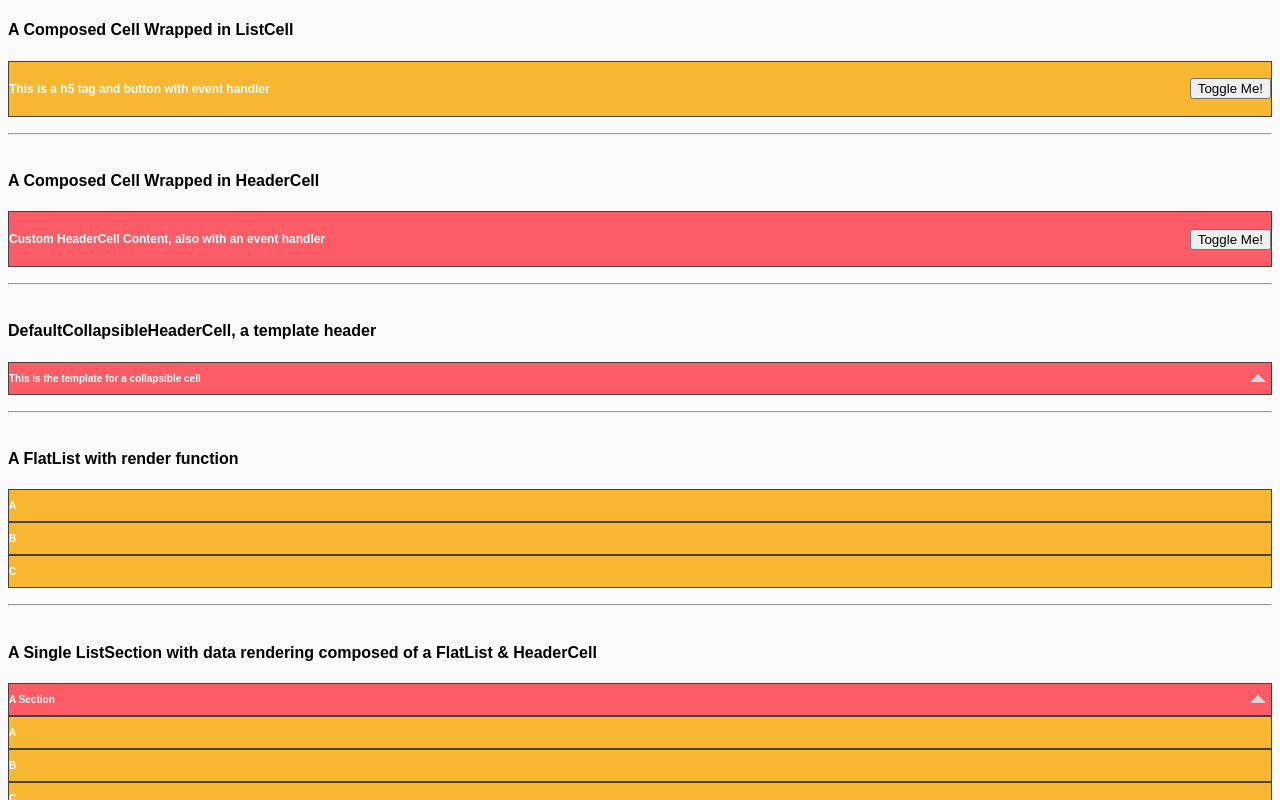
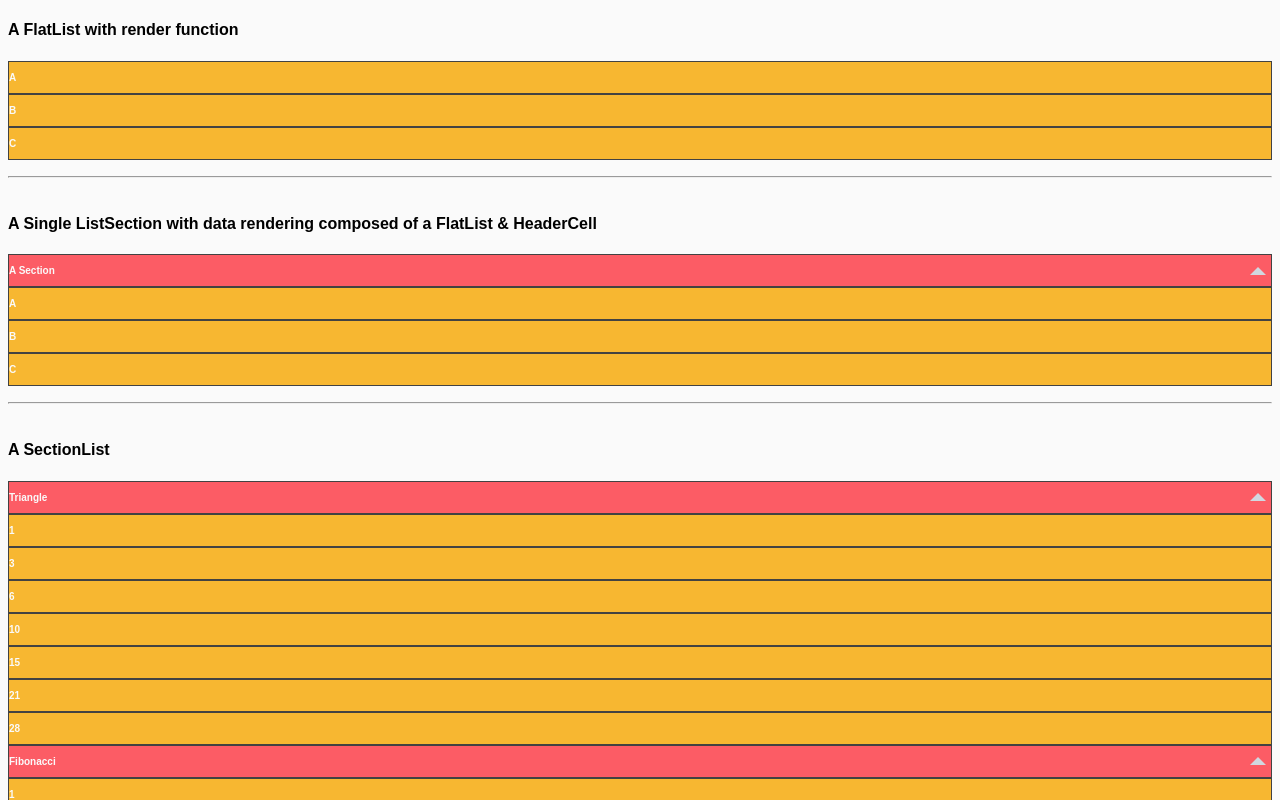
Before and after one commit to marcus-grant/collection-components, a React app: page / in a window 1280 px wide. Shown: the top 800 px of the page. Built offline with nearby package versions, Linux system fonts and the light colour scheme; the HTML template or start-up script is replaced by a standard one.

Commit message:
SectionList works as per (#7)

```diff
--- a/src/app.jsx
+++ b/src/app.jsx
@@ -7,6 +7,7 @@ import {
 import {
   FlatList,
   ListSection,
+  SectionList,
 } from './lists/lists';
 
 export default class extends React.Component {
@@ -37,27 +38,27 @@ export default class extends React.Component {
   }
 
   render() {
-    const composedCell = (
-      <ListCell>
-        <h5>This is a h5 tag and button with event handler</h5>
-        <button onClick={this.toggle}>Toggle Me!</button>
-      </ListCell>
-    );
-
-    const composedHeaderContent = [
-      <h5>Custom HeaderCell Content, also with an event handler</h5>,
-      <button onClick={this.toggle}>Toggle Me!</button>,
-    ];
-
-    const composedHeader = <HeaderCell>{composedHeaderContent}</HeaderCell>;
-
-    const defaultCollapseHeader = (
-      <DefaultCollapsibleHeaderCell
-        text="This is the template for a collapsible cell"
-        isCollapsed={this.state.defaultHeaderIsCollapsed}
-        onClick={this.collapseTestHeader}
-      />
-    );
+    // const composedCell = (
+    //   <ListCell>
+    //     <h5>This is a h5 tag and button with event handler</h5>
+    //     <button onClick={this.toggle}>Toggle Me!</button>
+    //   </ListCell>
+    // );
+    //
+    // const composedHeaderContent = [
+    //   <h5>Custom HeaderCell Content, also with an event handler</h5>,
+    //   <button onClick={this.toggle}>Toggle Me!</button>,
+    // ];
+    //
+    // const composedHeader = <HeaderCell>{composedHeaderContent}</HeaderCell>;
+    //
+    // const defaultCollapseHeader = (
+    //   <DefaultCollapsibleHeaderCell
+    //     text="This is the template for a collapsible cell"
+    //     isCollapsed={this.state.defaultHeaderIsCollapsed}
+    //     onClick={this.collapseTestHeader}
+    //   />
+    // );
 
     const flatList = (
       <FlatList
@@ -76,12 +77,29 @@ export default class extends React.Component {
             onClick={onClick}
           />
         )}
-        cellRenderer={sectionData => (
-          <FlatList
-            listData={sectionData.data}
-            cellRenderer={x => <ListCell><p><b>{x}</b></p></ListCell>}
+        dataAccessor="data"
+        cellRenderer={x => <ListCell><p><b>{x}</b></p></ListCell>}
+      />
+    );
+
+    const sectionListData = [
+      { title: 'Triangle', nums: [1, 3, 6, 10, 15, 21, 28] },
+      { title: 'Fibonacci', nums: [1, 1, 2, 3, 5, 8, 13] },
+      { title: 'Prime', nums: [1, 2, 3, 5, 7, 11, 13] },
+    ];
+
+    const sectionList = (
+      <SectionList
+        sectionsData={sectionListData}
+        headerRenderer={(sectionData, isCollapsed, onClick) => (
+          <DefaultCollapsibleHeaderCell
+            text={sectionData.title}
+            isCollapsed={isCollapsed}
+            onClick={onClick}
           />
         )}
+        dataAccessor="nums"
+        cellRenderer={x => <ListCell><p><b>{x}</b></p></ListCell>}
       />
     );
 
@@ -92,19 +110,20 @@ export default class extends React.Component {
     );
 
     const renderingArray = [
-      { title: 'A Composed Cell Wrapped in ListCell', jsx: composedCell },
-      { title: 'A Composed Cell Wrapped in HeaderCell', jsx: composedHeader },
-      {
-        title: 'DefaultCollapsibleHeaderCell, a template header',
-        jsx: defaultCollapseHeader,
-      },
-      { title: 'A FlatList with render function', jsx: flatList },
-      { title: 'A Single ListSection with data rendering composed of a FlatList & HeaderCell', jsx: listSection },
-      { title: 'Current Testing States:', jsx: statesDisplay },
+      // { title: 'A Composed Cell Wrapped in ListCell', jsx: composedCell },
+      // { title: 'A Composed Cell Wrapped in HeaderCell', jsx: composedHeader },
+      // {
+      //   title: 'DefaultCollapsibleHeaderCell, a template header',
+      //   jsx: defaultCollapseHeader,
+      // },
+      { title: 'A FlatList with render function', jsx: flatList, key: 123 },
+      { title: 'A Single ListSection with data rendering composed of a FlatList & HeaderCell', jsx: listSection, key: 944 },
+      { title: 'A SectionList', jsx: sectionList, key: 1923 },
+      { title: 'Current Testing States:', jsx: statesDisplay, key: 69 },
     ];
 
     const renderArrayItem = item => (
-      <div className="test-group__container">
+      <div key={item.key} className="test-group__container">
         <h4>{item.title}</h4>
         {item.jsx}
         <br />
--- a/src/lists/lists.jsx
+++ b/src/lists/lists.jsx
@@ -16,7 +16,7 @@ const wrapList = list => wrap(listClass, list);
 export const FlatList = (props) => {
   let list = props.children;
   if (!list) {
-    list = props.listData.map(cellData => props.cellRenderer(cellData));
+    list = props.listData.map((cellData, key) => props.cellRenderer(cellData, key));
   }
   return wrapList(list);
 };
@@ -59,6 +59,7 @@ const wrapListSection = section => wrap(sectionClass, section);
 //   } return wrapListSection(section);
 // };
 
+// TODO: Consider adding an accessor function to fetch an array from sectionData
 export class ListSection extends React.Component {
   constructor(props) {
     super(props);
@@ -82,7 +83,12 @@ export class ListSection extends React.Component {
           this.state.isCollapsed,
           this.toggleSection,
         ),
-        !this.state.isCollapsed && this.props.cellRenderer(this.props.sectionData),
+        !this.state.isCollapsed && (
+          <FlatList
+            listData={this.props.sectionData[this.props.dataAccessor]}
+            cellRenderer={this.props.cellRenderer}
+          />
+        ),
       ]);
   }
 }
@@ -93,6 +99,7 @@ ListSection.defaultProps = {
   cellRenderer: undefined,
   headerRenderer: undefined,
   isCollapsible: true,
+  dataAccessor: 'data',
 };
 
 ListSection.propTypes = {
@@ -101,6 +108,38 @@ ListSection.propTypes = {
   cellRenderer: PropTypes.func,
   headerRenderer: PropTypes.func,
   isCollapsible: PropTypes.bool,
+  dataAccessor: PropTypes.string,
+};
+
+const sectionListClass = 'section-list__container';
+
+const wrapSectionList = list => wrap(sectionListClass, list);
+
+export const SectionList = props => wrapSectionList((!props.children && (
+  props.sectionsData.map(section => (
+    <ListSection
+      sectionData={section}
+      headerRenderer={props.headerRenderer}
+      cellRenderer={props.cellRenderer}
+      dataAccessor={props.dataAccessor}
+    />
+  ))
+)));
+
+SectionList.defaultProps = {
+  children: undefined,
+  sectionsData: undefined,
+  headerRenderer: undefined,
+  cellRenderer: undefined,
+  dataAccessor: 'data',
+};
+
+SectionList.propTypes = {
+  children: propTypeChildren,
+  sectionsData: propTypeDataArray,
+  headerRenderer: PropTypes.func,
+  cellRenderer: PropTypes.func,
+  dataAccessor: PropTypes.string,
 };
 
 
```
